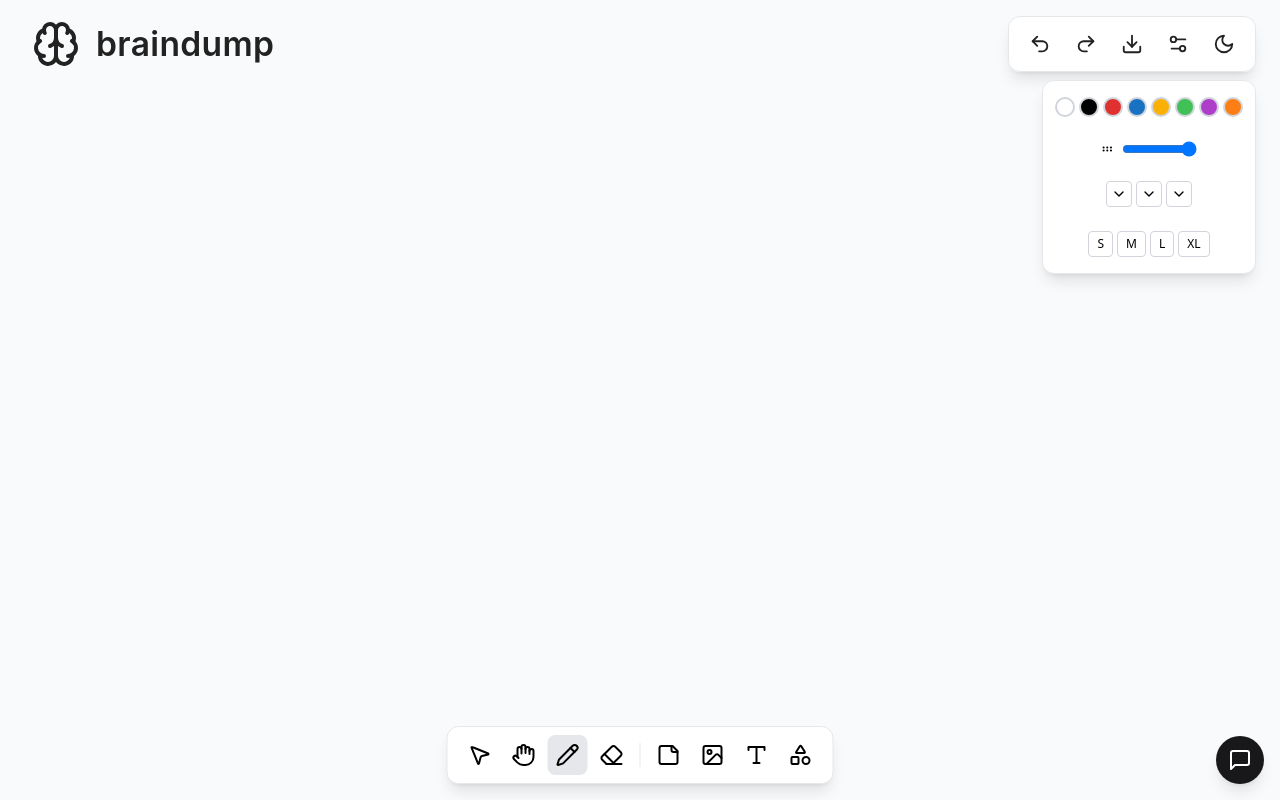
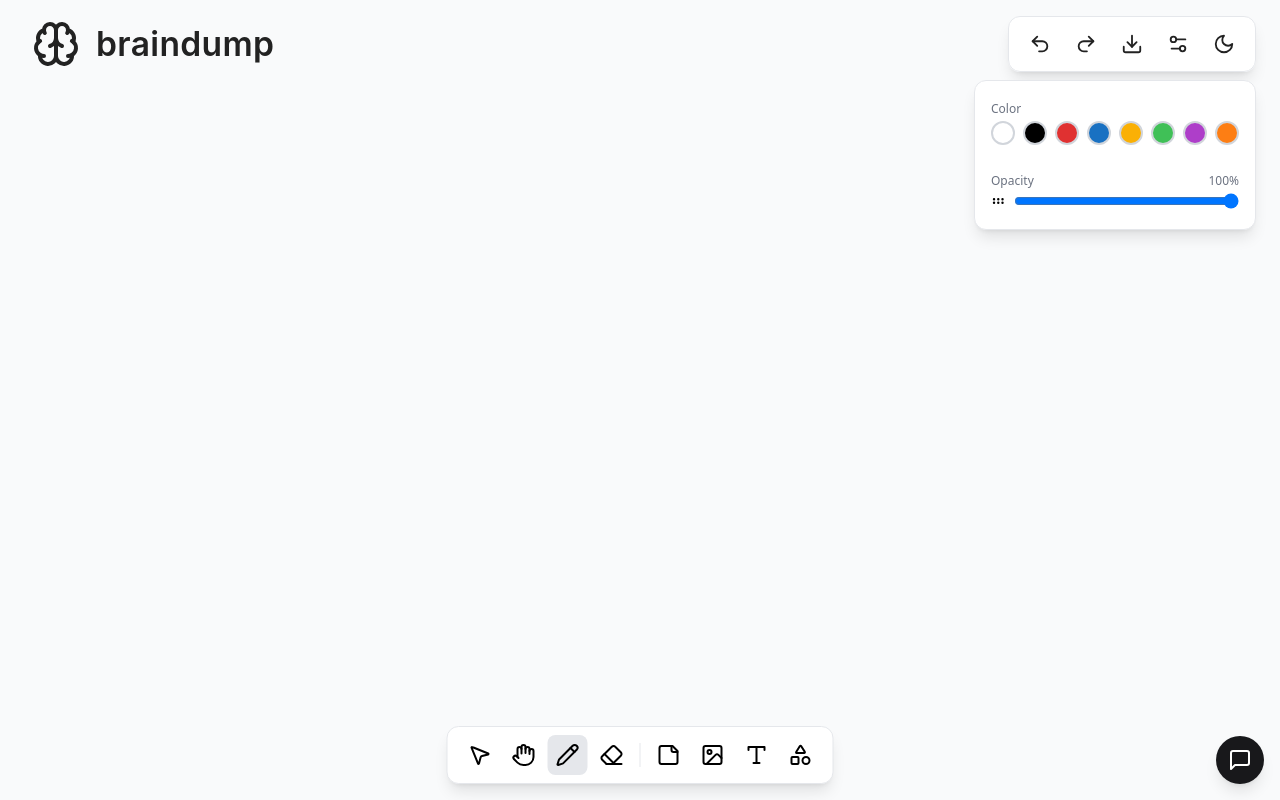
Before and after one commit to amaarsyed/braindump, a React (Create React App) app: page / in a window 1280 px wide. Built offline with nearby package versions, Linux system fonts and the light colour scheme; what @cursorify/react would draw is missing.

Commit message:
fixed the bugs for opacity and color picker

```diff
--- a/src/pages/CanvasPage.js
+++ b/src/pages/CanvasPage.js
@@ -149,25 +149,43 @@ function BottomToolbar({ tool, setTool }) {
 }
 
 // Right Toolbar
-function RightToolbar({ tool, eraserSize, setEraserSize }) {
+function RightToolbar({ tool, eraserSize, setEraserSize, color, setColor, opacity, setOpacity }) {
+  const COLORS = ["#fff", "#000", "#e03131", "#1971c2", "#fab005", "#40c057", "#ae3ec9", "#fd7e14"];
   return (
-    <div className="fixed top-20 right-6 z-50 flex flex-col items-center gap-4 bg-white dark:bg-zinc-900 border border-gray-200 dark:border-zinc-700 rounded-xl shadow-lg px-3 py-4">
+    <div className="fixed top-20 right-6 z-50 flex flex-col items-center gap-5 bg-white dark:bg-zinc-900 border border-gray-200 dark:border-zinc-700 rounded-xl shadow-lg px-4 py-5 min-w-[180px]">
       {/* Color palette */}
-      <div className="flex flex-wrap gap-1 mb-2">
-        {["#fff", "#000", "#e03131", "#1971c2", "#fab005", "#40c057", "#ae3ec9", "#fd7e14"].map((c) => (
-          <button key={c} className="w-5 h-5 rounded-full border-2 border-gray-300 dark:border-zinc-700" style={{ background: c }} />
-        ))}
+      <div className="w-full">
+        <div className="text-xs text-gray-500 dark:text-gray-400 mb-1 font-medium">Color</div>
+        <div className="flex flex-wrap gap-2 mb-2">
+          {COLORS.map((c) => (
+            <button
+              key={c}
+              className={`w-6 h-6 rounded-full border-2 flex items-center justify-center transition-all duration-100 ${color === c ? 'border-zinc-900 dark:border-white scale-110 shadow' : 'border-gray-300 dark:border-zinc-700'}`}
+              style={{ background: c }}
+              onClick={() => setColor(c)}
+              aria-label={`Select color ${c}`}
+            >
+              {color === c && <span className="w-2 h-2 rounded-full bg-white border border-zinc-900 dark:border-white" />}
+            </button>
+          ))}
+        </div>
       </div>
       {/* Opacity slider */}
-      <div className="flex items-center gap-2 w-24">
-        <LuGripHorizontal />
-        <input type="range" min="0" max="1" step="0.01" className="w-full" />
+      <div className="w-full">
+        <div className="flex items-center justify-between mb-1">
+          <span className="text-xs text-gray-500 dark:text-gray-400 font-medium">Opacity</span>
+          <span className="text-xs text-gray-500 dark:text-gray-400">{Math.round(opacity * 100)}%</span>
+        </div>
+        <div className="flex items-center gap-2">
+          <LuGripHorizontal />
+          <input type="range" min="0.1" max="1" step="0.01" value={opacity} onChange={e => setOpacity(Number(e.target.value))} className="w-full" />
+        </div>
       </div>
       {/* Eraser size control - only show when eraser tool is selected */}
       {tool === 'eraser' && (
-        <div className="flex flex-col items-center gap-2 w-24">
-          <div className="flex items-center justify-between w-full">
-            <span className="text-xs text-gray-500 dark:text-gray-400">Size</span>
+        <div className="w-full">
+          <div className="flex items-center justify-between mb-1">
+            <span className="text-xs text-gray-500 dark:text-gray-400 font-medium">Eraser Size</span>
             <span className="text-xs text-gray-500 dark:text-gray-400">{eraserSize}px</span>
           </div>
           <input
@@ -180,19 +198,6 @@ function RightToolbar({ tool, eraserSize, setEraserSize }) {
           />
         </div>
       )}
-      {/* Stroke style */}
-      <div className="flex gap-1 mt-2">
-        <button className="p-1 rounded border border-gray-300 dark:border-zinc-700"><LuChevronDown /></button>
-        <button className="p-1 rounded border border-gray-300 dark:border-zinc-700"><LuChevronDown /></button>
-        <button className="p-1 rounded border border-gray-300 dark:border-zinc-700"><LuChevronDown /></button>
-      </div>
-      {/* Size options */}
-      <div className="flex gap-1 mt-2">
-        <button className="px-2 py-1 rounded border border-gray-300 dark:border-zinc-700 text-xs">S</button>
-        <button className="px-2 py-1 rounded border border-gray-300 dark:border-zinc-700 text-xs">M</button>
-        <button className="px-2 py-1 rounded border border-gray-300 dark:border-zinc-700 text-xs">L</button>
-        <button className="px-2 py-1 rounded border border-gray-300 dark:border-zinc-700 text-xs">XL</button>
-      </div>
     </div>
   );
 }
@@ -472,6 +477,7 @@ export default function CanvasPage() {
   const [editingStickyId, setEditingStickyId] = useState(null);
   const [tool, setTool] = useState('draw');
   const [color, setColor] = useState("#222");
+  const [opacity, setOpacity] = useState(1);
   const canvasRef = useRef(null);
   const isDark = useIsDarkMode();
   const [showAddImageModal, setShowAddImageModal] = useState(false);
@@ -680,7 +686,7 @@ export default function CanvasPage() {
     >
       <LogoStandalone />
       <TopControlsBox onUndo={handleUndo} onRedo={handleRedo} />
-      <RightToolbar tool={tool} eraserSize={eraserSize} setEraserSize={setEraserSize} />
+      <RightToolbar tool={tool} eraserSize={eraserSize} setEraserSize={setEraserSize} color={color} setColor={setColor} opacity={opacity} setOpacity={setOpacity} />
       <canvas
         ref={canvasRef}
         width={window.innerWidth}
```
